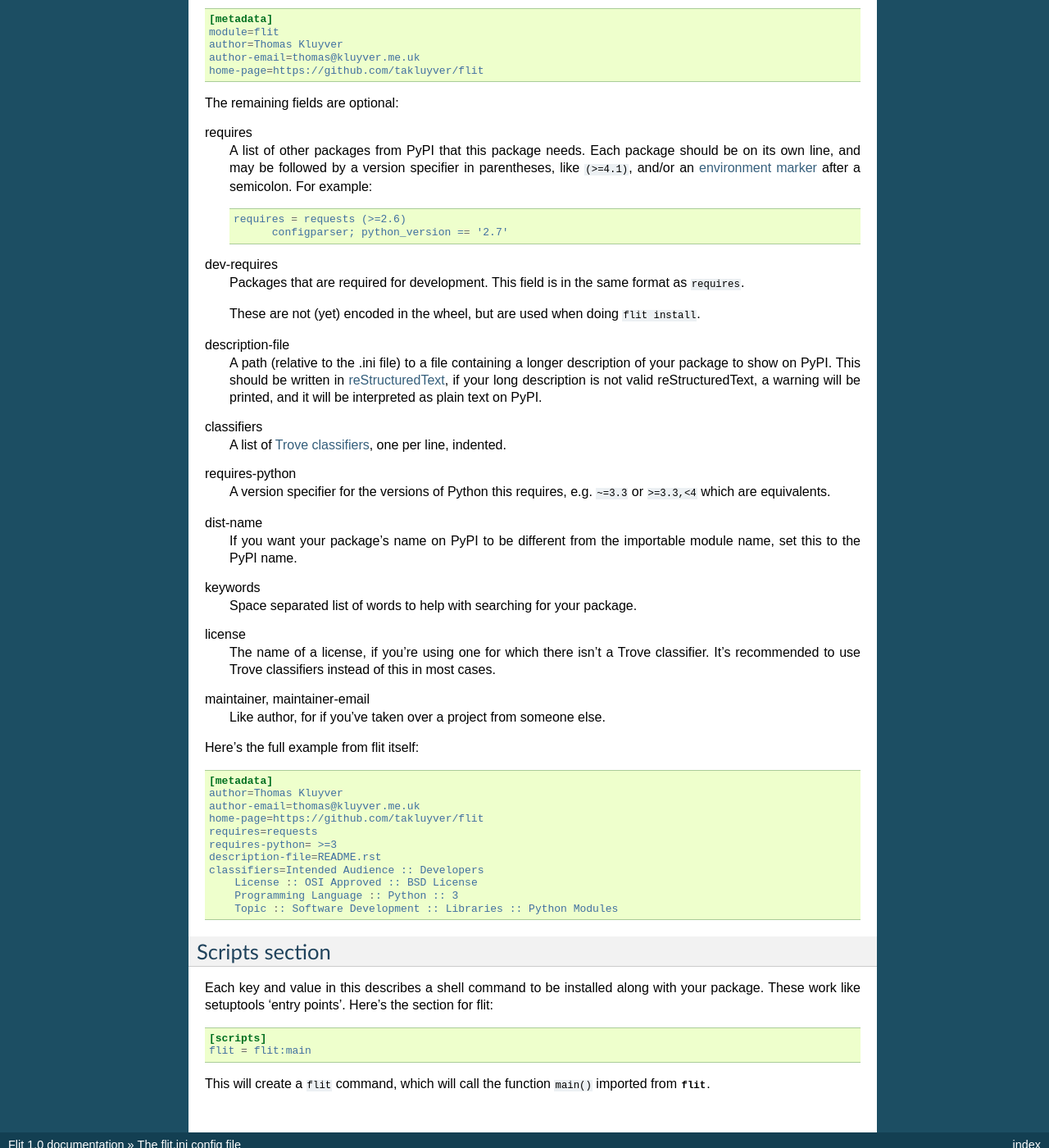
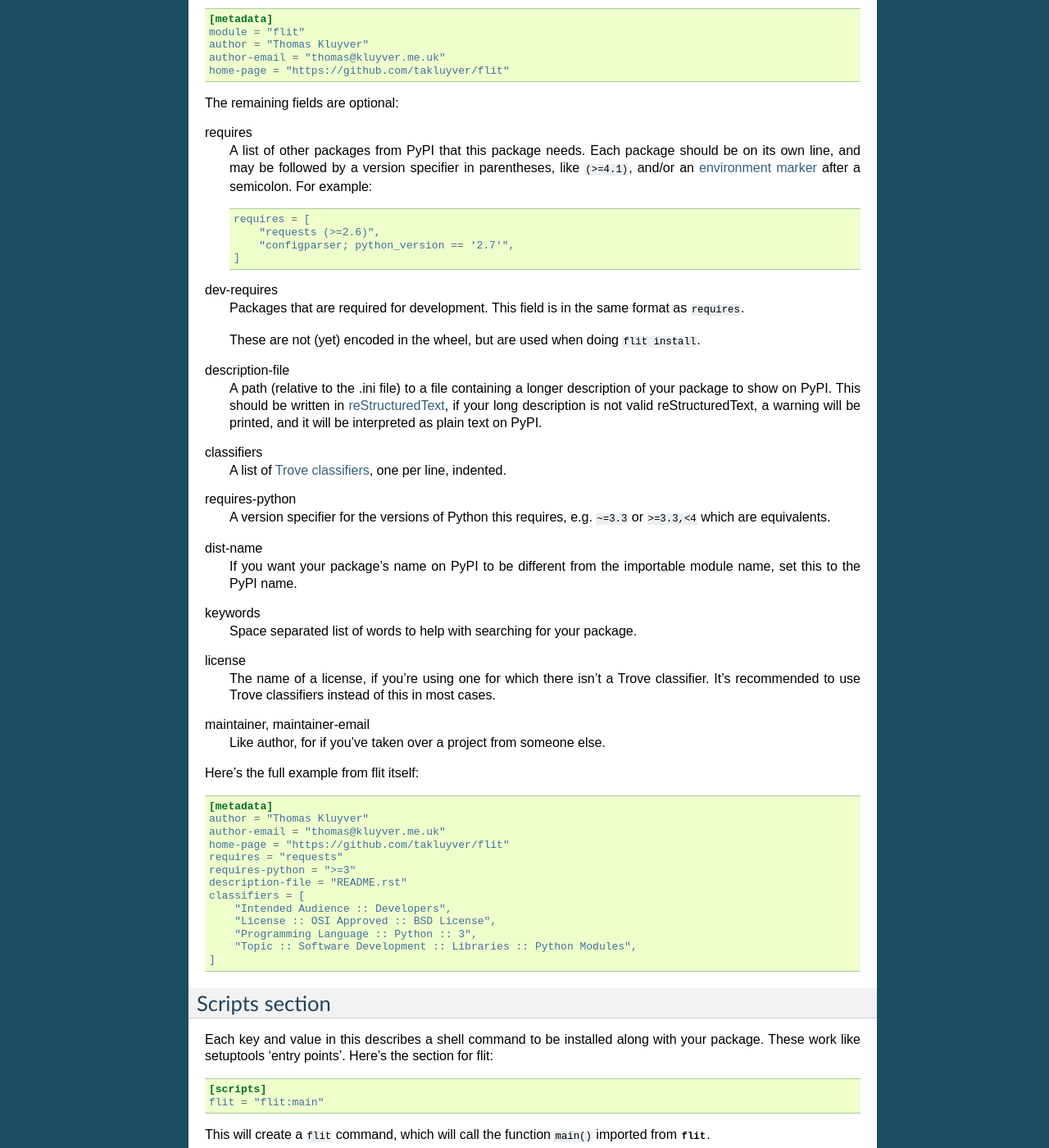
Before and after one commit to pypa/flit, a Sphinx documentation site: the page built from doc/flit_ini.rst, in a window 1280 px wide and 1400 px high, scrolled down 558 px. Shown: the whole window at 82% size. Built offline with Sphinx 7.4.7, drawn with Linux system fonts in a browser that asks for light colours.

```diff
--- a/doc/flit_ini.rst
+++ b/doc/flit_ini.rst
@@ -30,10 +30,10 @@ e.g. for flit itself
 .. code-block:: ini
 
     [metadata]
-    module=flit
-    author=Thomas Kluyver
-    author-email=thomas@kluyver.me.uk
-    home-page=https://github.com/takluyver/flit
+    module = "flit"
+    author = "Thomas Kluyver"
+    author-email = "thomas@kluyver.me.uk"
+    home-page = "https://github.com/takluyver/flit"
 
 The remaining fields are optional:
 
@@ -46,8 +46,10 @@ requires
 
   .. code-block:: ini
 
-      requires = requests (>=2.6)
-            configparser; python_version == '2.7'
+      requires = [
+          "requests (>=2.6)",
+          "configparser; python_version == '2.7'",
+      ]
 
 dev-requires
   Packages that are required for development. This field is in the same format
@@ -84,16 +86,18 @@ Here's the full example from flit itself:
 .. code-block:: ini
 
     [metadata]
-    author=Thomas Kluyver
-    author-email=thomas@kluyver.me.uk
-    home-page=https://github.com/takluyver/flit
-    requires=requests
-    requires-python= >=3
-    description-file=README.rst
-    classifiers=Intended Audience :: Developers
-        License :: OSI Approved :: BSD License
-        Programming Language :: Python :: 3
-        Topic :: Software Development :: Libraries :: Python Modules
+    author = "Thomas Kluyver"
+    author-email = "thomas@kluyver.me.uk"
+    home-page = "https://github.com/takluyver/flit"
+    requires = "requests"
+    requires-python = ">=3"
+    description-file = "README.rst"
+    classifiers = [
+        "Intended Audience :: Developers",
+        "License :: OSI Approved :: BSD License",
+        "Programming Language :: Python :: 3",
+        "Topic :: Software Development :: Libraries :: Python Modules",
+    ]
 
 .. _flit_ini_scripts:
 
@@ -107,7 +111,7 @@ for flit:
 .. code-block:: ini
 
     [scripts]
-    flit = flit:main
+    flit = "flit:main"
 
 This will create a ``flit`` command, which will call the function ``main()``
 imported from :mod:`flit`.
```
